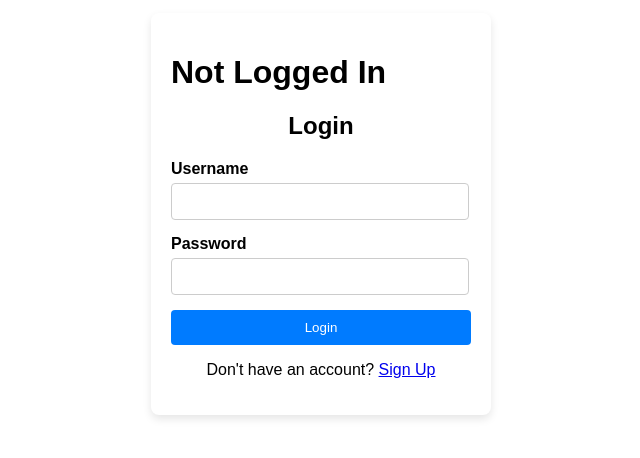
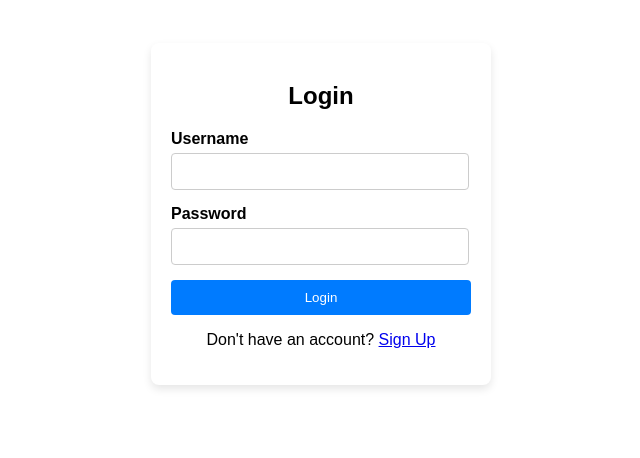
Before and after one commit to Biowulf21/Netzwelt_v2, a React (Vite) app: page /login in a window 1280 px wide. Shown: the part 186-644 px from the top of the page, without its empty margins (319-959 px from the left). Built offline with nearby package versions, Linux system fonts and the light colour scheme.

Commit message:
Small changes

```diff
--- a/src/features/authentication/pages/unauthenticated/loginPage.tsx
+++ b/src/features/authentication/pages/unauthenticated/loginPage.tsx
@@ -54,7 +54,6 @@ export default function LoginPage() {
         :
 
         <div className="login-container">
-          {isLoggedIn ? <h1>Logged in</h1> : <h1>Not Logged In</h1>}
           <h2>Login</h2>
           <form>
             <div className="form-group">
```
